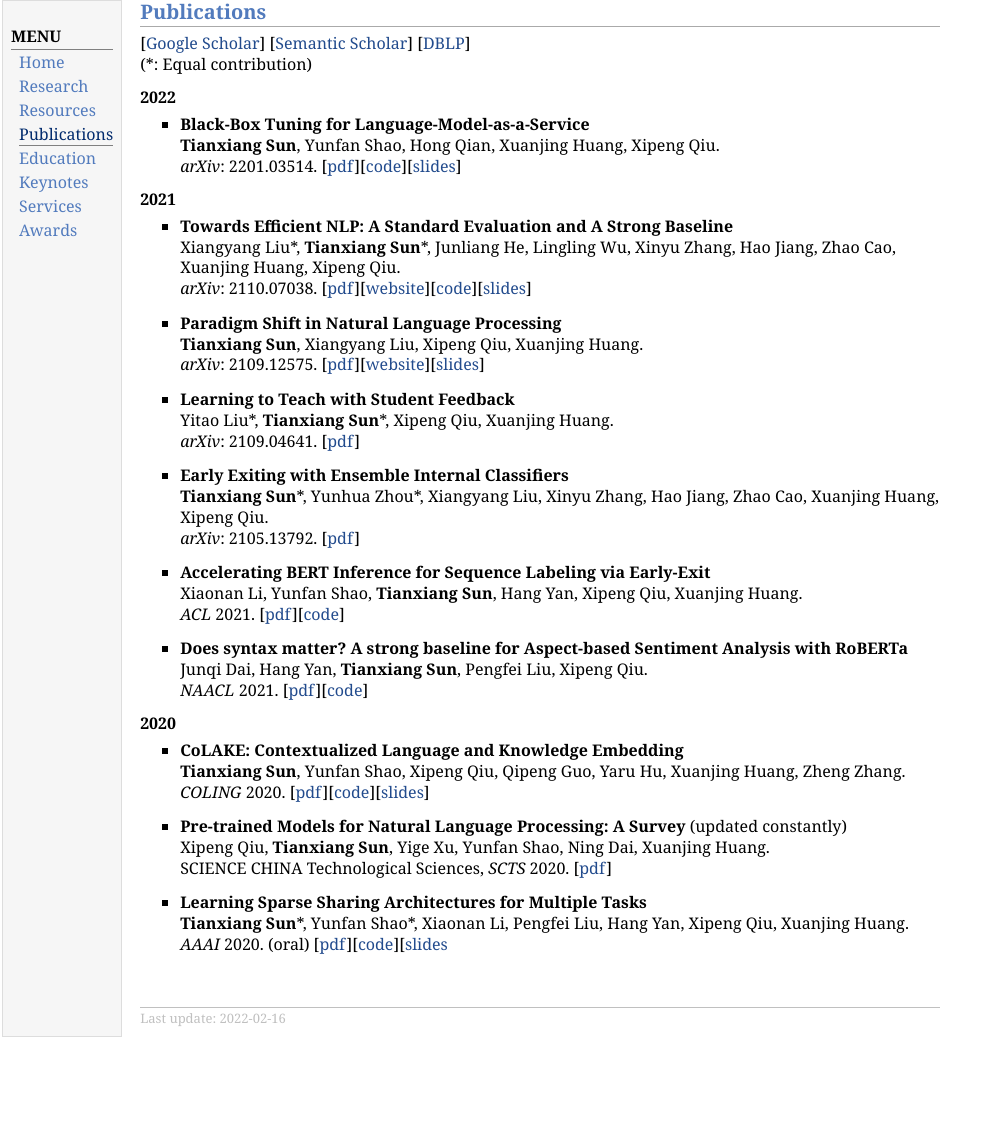
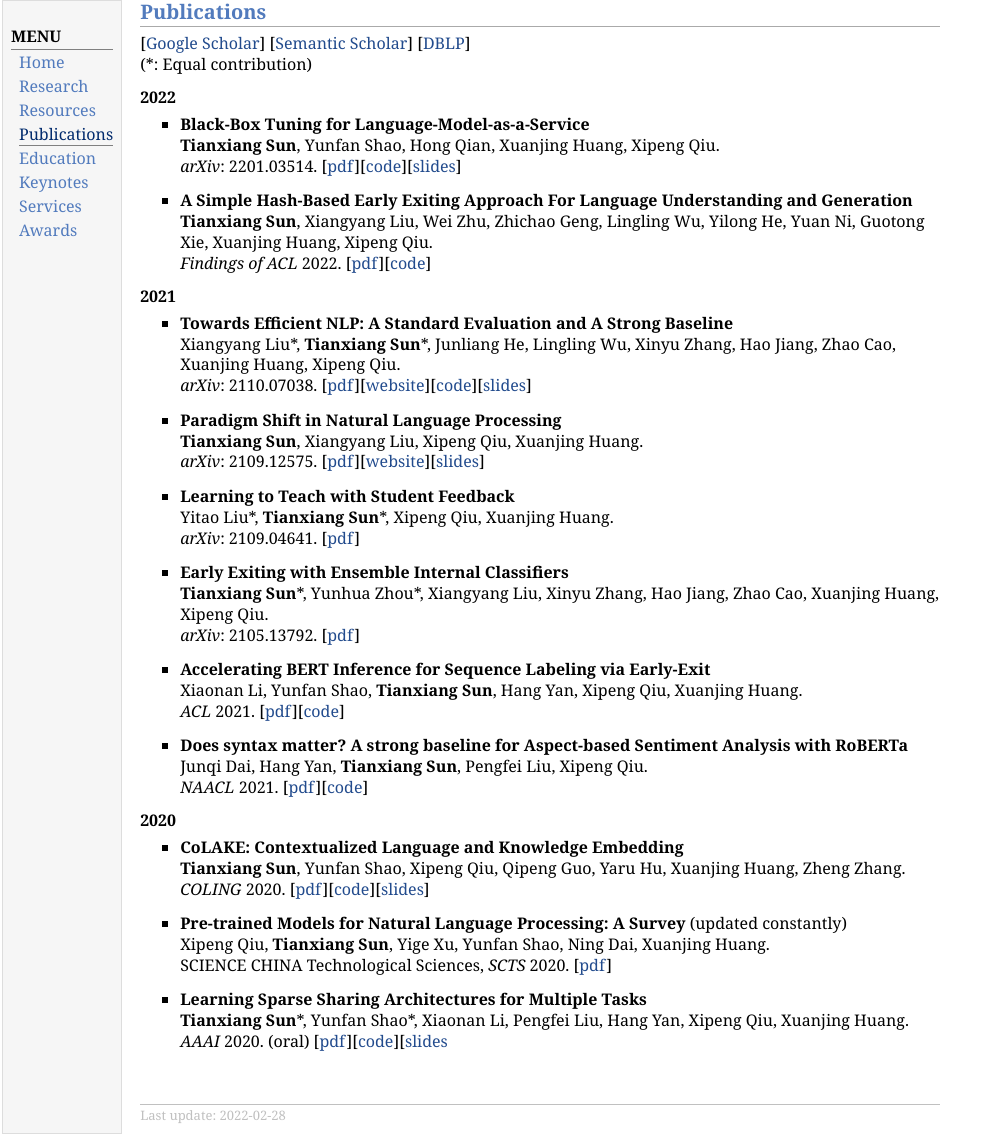
Before and after one commit to txsun1997/txsun1997.github.io, a plain HTML site: page publications.html in a window 1280 px wide. Shown: the part 2-1146 px from the top of the page, without its empty margins (0-1000 px from the left). Before the commit the page ends 1049 px from the top, so only its background shows below. Drawn offline with Linux system fonts and the light colour scheme.

Commit message:
update publication

```diff
--- a/publications.html
+++ b/publications.html
@@ -33,6 +33,14 @@
 <b>Tianxiang Sun</b>, Yunfan Shao, Hong Qian, Xuanjing Huang, Xipeng Qiu.
 <br />
 <i>arXiv</i>: 2201.03514. [<a href="https://arxiv.org/pdf/2201.03514.pdf">pdf</a>][<a href="https://github.com/txsun1997/Black-Box-Tuning">code</a>][<a href="https://txsun1997.github.io/slides/bbt.pdf">slides</a>]</p>
+</li>
+</ul>
+<ul>
+<li><p><b>A Simple Hash-Based Early Exiting Approach For Language Understanding and Generation</b>
+<br />
+<b>Tianxiang Sun</b>, Xiangyang Liu, Wei Zhu, Zhichao Geng, Lingling Wu, Yilong He, Yuan Ni, Guotong Xie, Xuanjing Huang, Xipeng Qiu.
+<br />
+<i>Findings of ACL</i> 2022. [<a href="https://txsun1997.github.io/papers/acl2022.pdf">pdf</a>][<a href="https://github.com/txsun1997/HashEE">code</a>]</p>
 </li>
 </ul>
 <p><b>2021</b></p>
@@ -111,7 +119,7 @@ SCIENCE CHINA Technological Sciences, <i>SCTS</i> 2020. [<a href="https://arxiv.
 </ul>
 <div id="footer">
 <div id="footer-text">
-Last update: 2022-02-16
+Last update: 2022-02-28
 </div>
 </div>
 </td>
```
Also changed, not shown: index.html (+9 -1 lines), 3 other files.
